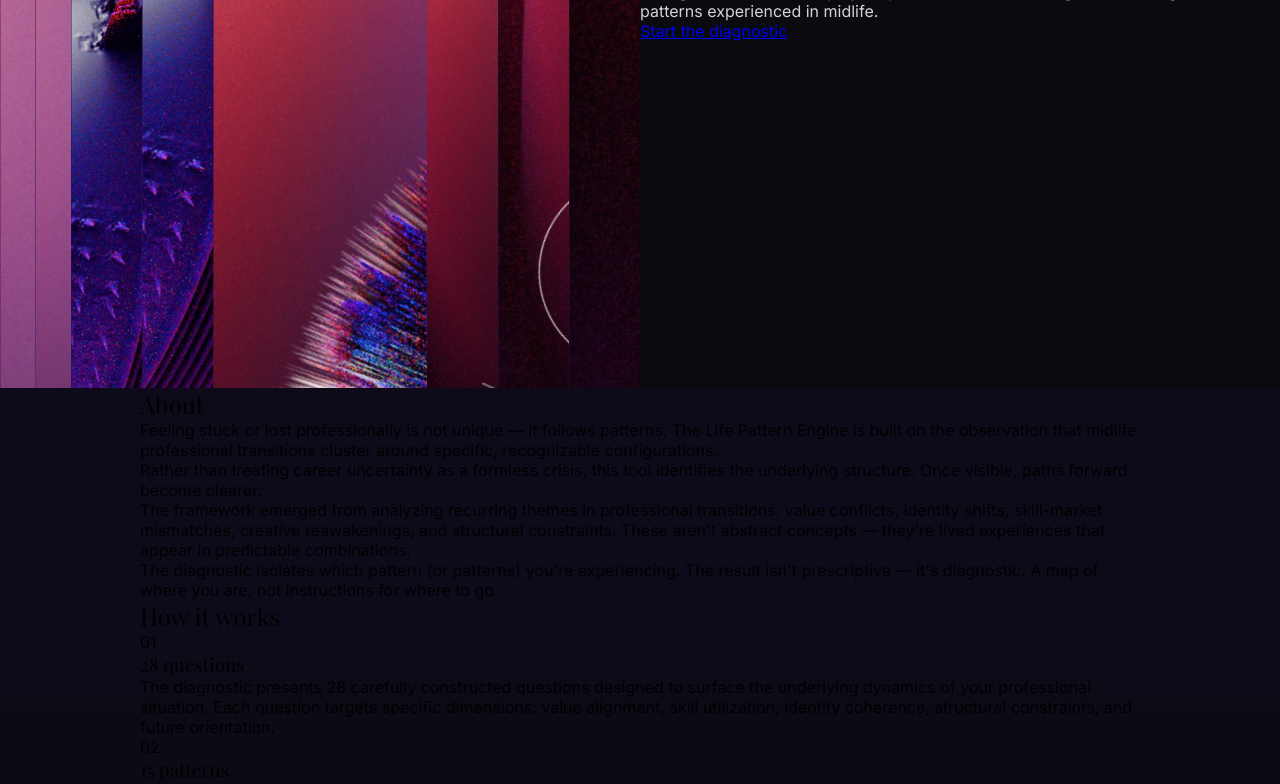
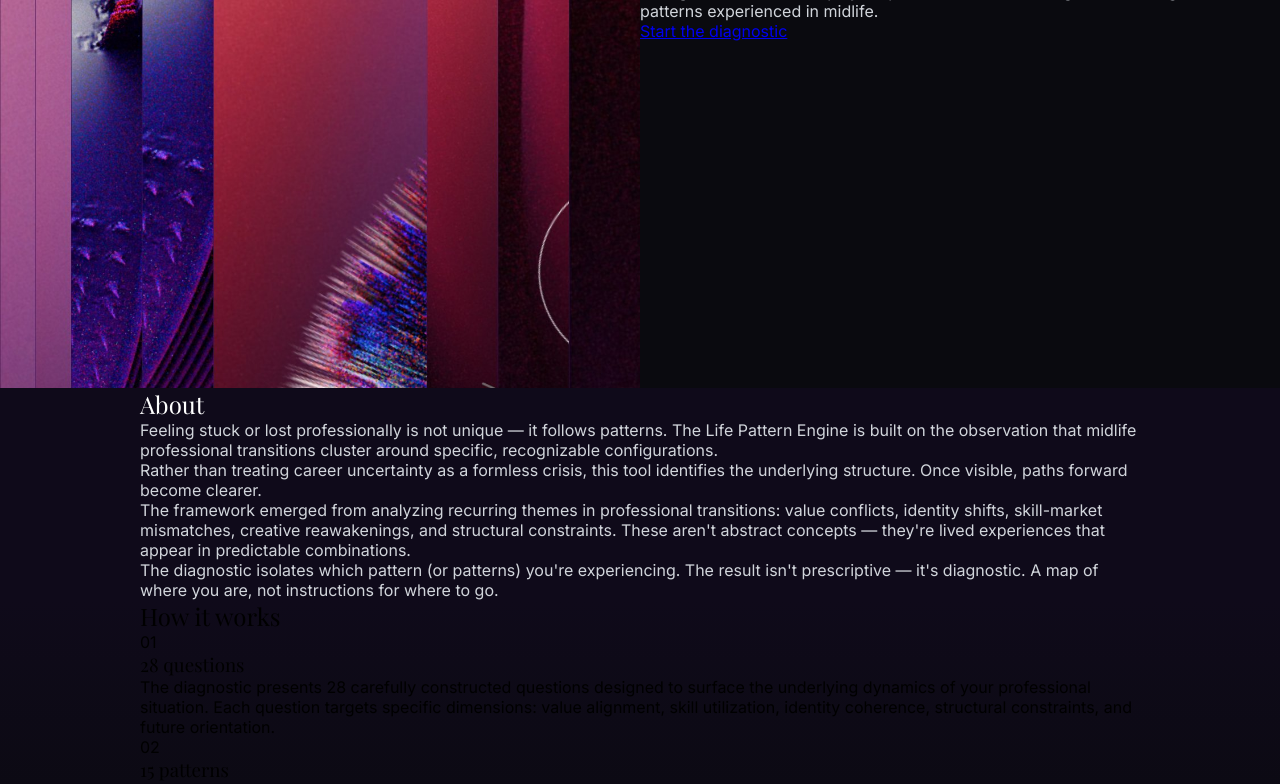
Before and after one commit to lifepatternengine-hub/life-pattern-engine, a Next.js app: page / in a window 1280 px wide. Shown: the part 412-1196 px from the top of the page. Built offline with nearby package versions, Linux system fonts and the light colour scheme; a web font is replaced by a local one.

Commit message:
Update page.tsx
Increase spacing and fix all text colors

```diff
--- a/app/page.tsx
+++ b/app/page.tsx
@@ -27,7 +27,7 @@ export default function Home() {
           }}
         />
 
-        <div className="relative z-10 w-1/2 max-w-[700px] ml-auto pl-12 pr-12">
+        <div className="relative z-10 w-1/2 max-w-[700px] ml-auto pl-20 pr-12">
           <h1 className="text-7xl leading-[0.95] tracking-tight mb-8" style={{ color: '#ffffff' }}>
             You're not lost.<br />You're in a pattern.
           </h1>
@@ -47,8 +47,8 @@ export default function Home() {
 
       <section className="py-32 px-8 bg-[#0f0a1a]">
         <div className="max-w-[1000px] mx-auto">
-          <h2 className="text-5xl text-white mb-12">About</h2>
-          <div className="space-y-6 text-lg text-gray-300 font-light leading-relaxed">
+          <h2 className="text-5xl mb-12" style={{ color: '#ffffff' }}>About</h2>
+          <div className="space-y-6 text-lg font-light leading-relaxed" style={{ color: '#d1d5db' }}>
             <p>
               Feeling stuck or lost professionally is not unique — it follows patterns. The Life Pattern Engine is built on the observation that midlife professional transitions cluster around specific, recognizable configurations.
             </p>
```
